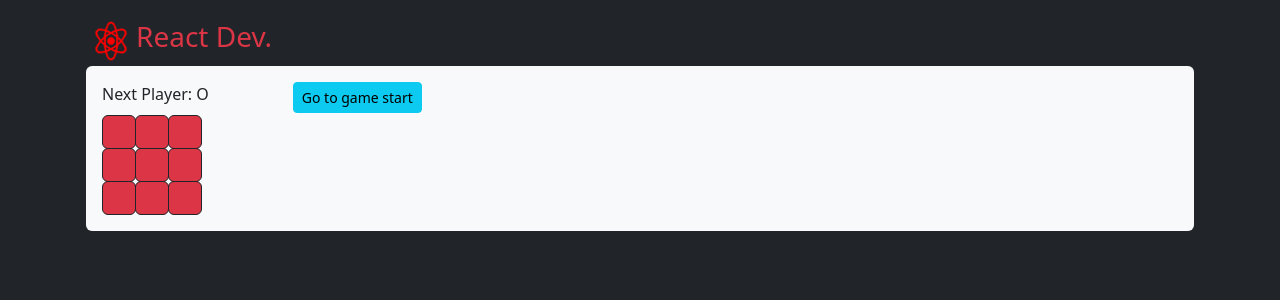
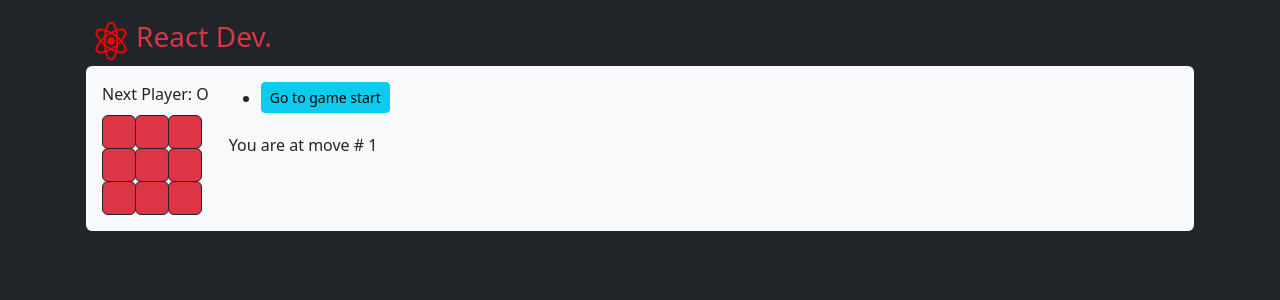
Before and after one commit to raihan-ys/reactzone, a React (Vite) app: page / in a window 1280 px wide. Shown: the top 300 px of the page. Built offline with nearby package versions, Linux system fonts and the light colour scheme.

Commit message:
[IMPROVE]

```diff
--- a/components/TicTacToe.tsx
+++ b/components/TicTacToe.tsx
@@ -82,6 +82,7 @@ export default function Game() {
     setCurrentMove(nextHistory.length - 1);
   }
 
+  // [IMPROVE] For the current move only, show “You are at move #…” instead of a button.
   // Transform the history array to an array of react elements so it can be used in the game's UI
   const moves = history.map((squares, move) => {
     let description;
@@ -94,9 +95,9 @@ export default function Game() {
 
     // Creates a new react element
     return (
-      <ol key={move}>
+      <li key={move}>
         <button className='btn btn-sm btn-info mb-1' onClick={() => setCurrentMove(move)}>{description}</button>
-      </ol>
+      </li>
     )
   });
 
@@ -107,9 +108,10 @@ export default function Game() {
           <Board oIsNext={oIsNext} squares={currentSquares} onPlay={handlePlay} />
         </div>
         <div className="game-info">
-          <ol>
+          <ul>
             {moves}
-          </ol>
+          </ul>
+          <span>{"You are at move # " + (currentMove + 1)}</span>
         </div>
       </div>
     </>
```
